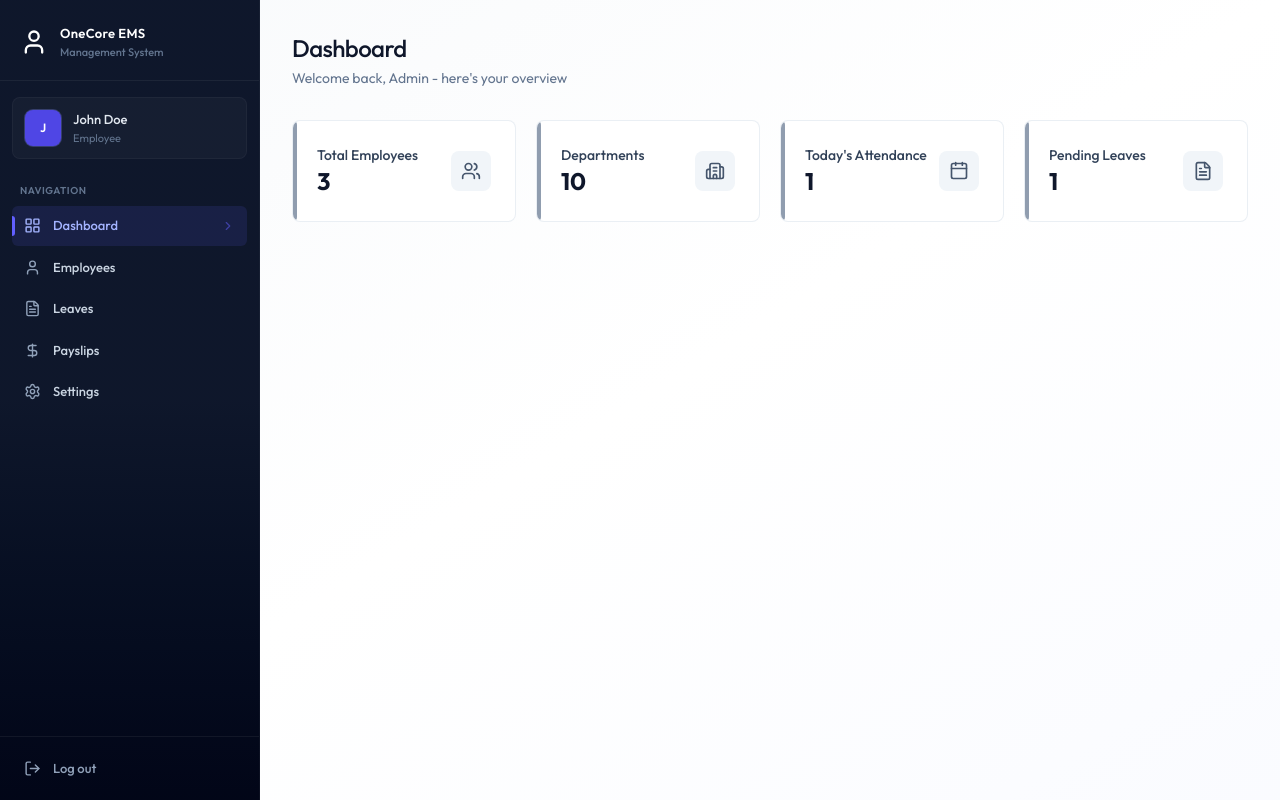
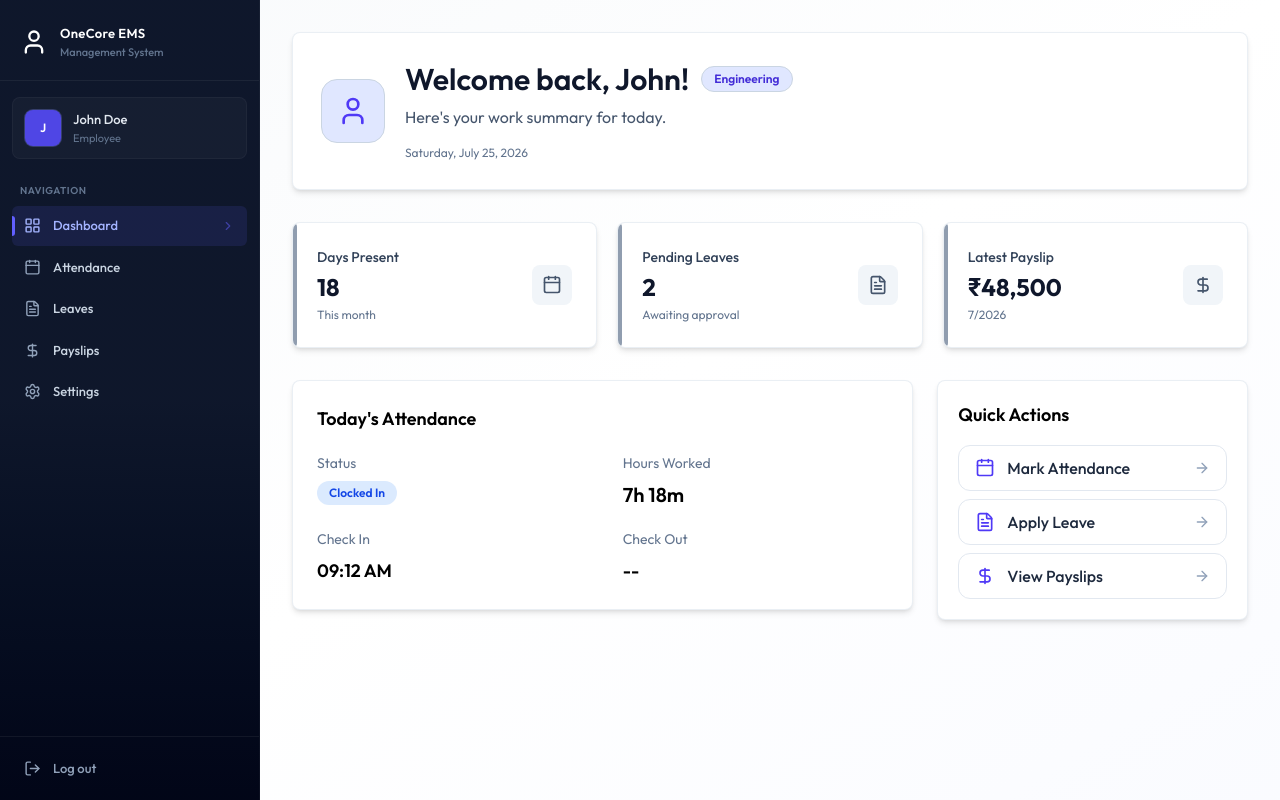
Before and after one commit to hiteshmahajan434/EMS, a React (Vite) app in the folder frontend/: page /dashboard in a window 1280 px wide. Built offline with nearby package versions, Linux system fonts and the light colour scheme; the HTML template or start-up script is replaced by a standard one.

Commit message:
Updated Employee Dashboard UI

```diff
--- a/frontend/src/assets/assets.jsx
+++ b/frontend/src/assets/assets.jsx
@@ -9,11 +9,25 @@ export const dummyAdminDashboardData = {
 };
 
 export const dummyEmployeeDashboardData = {
-    currentMonthAttendance: 20,
+    role: "EMPLOYEE",
+
+    todayAttendance: {
+        checkIn: "2026-08-05T09:12:00.000Z",
+        checkOut: null,
+        totalHours: "7h 18m",
+        status: "Clocked In",
+    },
+
+    presentDays: 18,
+
     pendingLeaves: 2,
+
     latestPayslip: {
-        netSalary: 2000,
+        month: 7,
+        year: 2026,
+        netSalary: 48500,
     },
+
     employee: {
         firstName: "John",
         lastName: "Doe",
--- a/frontend/src/components/EmployeeDashboard.jsx
+++ b/frontend/src/components/EmployeeDashboard.jsx
@@ -1,80 +1,90 @@
-import { ArrowRightIcon, CalendarIcon, DollarSignIcon, FileTextIcon } from 'lucide-react';
-import React from 'react'
-import {Link} from 'react-router-dom'
+import { ArrowRightIcon, CalendarIcon, DollarSignIcon, FileTextIcon, User } from "lucide-react";
+import { Link } from "react-router-dom";
+import PageHero from "./layout/PageHero";
+import TodayAttendance from "./layout/TodayAttendance";
+import QuickActions from "./layout/QuickActions";
 
-const EmployeeDashboard = ({data}) => {
-    const emp = data.employee;
-
+const EmployeeDashboard = ({ data }) => {
     const cards = [
         {
             icon: CalendarIcon,
-            value: data.currentMonthAttendance,
+            value: data.presentDays,
             title: "Days Present",
-            subtitle: "This month"
+            subtitle: "This month",
         },
         {
             icon: FileTextIcon,
             value: data.pendingLeaves,
             title: "Pending Leaves",
-            subtitle: "Awaiting approval"
+            subtitle: "Awaiting approval",
         },
         {
             icon: DollarSignIcon,
-            value: data.latestPayslip ? `$${data.latestPayslip.netSalary?.toLocaleString()}` : "N/A",
+            value: data.latestPayslip
+                ? `₹${data.latestPayslip.netSalary.toLocaleString()}`
+                : "N/A",
             title: "Latest Payslip",
-            subtitle: "Most recent payout"
+            subtitle: data.latestPayslip
+                ? `${data.latestPayslip.month}/${data.latestPayslip.year}`
+                : "No Payslip",
         },
-    ]
+    ];
+
+    const emp = data.employee;
 
     return (
-        <div className='animate-fade-in'>
-            <div className='page-header'>
-                <h1 className='page-title'>
-                    Welcome, {emp?.firstName}
-                </h1>
-                <p className='page-subtitle'>
-                    {emp?.position} - {emp?.department || "No Department"}
-                </p>
-            </div>
+        <div className="animate-fade-in">
+            <PageHero
+                icon={User}
+                title={`Welcome back, ${emp.firstName || "Employee"}!`}
+                badge={emp.department || "Team member"}
+                subtitle={"Here's your work summary for today."}
+            />
 
-            <div className='grid grid-cols-1 sm:grid-cols-3 gap-4 sm:gap-5 mb-8'>
-                {cards.map((card, index) => (
+            <div className="grid grid-cols-1 sm:grid-cols-3 gap-4 sm:gap-5 mb-8">
+                {cards.map((card, index) => {
+                    const Icon = card.icon;
+
+                    return (
                         <div
                             key={index}
-                        className="card card-hover p-5 sm:p-6 relative overflow-hidden group flex items-center justify-between"
+                            className="card card-hover bg-white border border-slate-300 shadow-md rounded-2xl p-5 sm:p-6 relative overflow-hidden group flex items-center justify-between"
                         >
+                            <div className="absolute left-0 top-0 bottom-0 w-1 rounded-r-full bg-slate-500/70 group-hover:bg-indigo-500/70 transition-colors" />
+
                             <div>
-                            <div className='absolute left-0 top-0 bottom-0 w-1 rounded-r-full bg-slate-500/70 group-hover:bg-indigo-500/7' />
-                            <p className='text-sm font-medium text-slate-700'>
+                                <p className="text-sm font-medium text-slate-700">
                                     {card.title}
                                 </p>
-                            <p className='text-2xl font-bold text-slate-900'>
+
+                                <p className="text-2xl font-bold text-slate-900 mt-1">
                                     {card.value}
                                 </p>
+
                                 <p className="text-xs text-slate-500 mt-1">
                                     {card.subtitle}
                                 </p>
                             </div>
-                        <card.icon className='size-10 p-2.5 rounded-lg bg-slate-100  text-slate-600 group-hover:bg-indigo-50  group-hover:text-indigo-600 transition-colors duration-200'/>
+
+                            <Icon className="size-10 p-2.5 rounded-lg bg-slate-100 text-slate-600 group-hover:bg-indigo-50 group-hover:text-indigo-600 transition-colors duration-200" />
                         </div>
-                ))}
+                    );
+                })}
             </div>
-            <div className='flex flex-col sm:flex-row gap-3'>
-                <Link
-                    to="/attendance"
-                    className='btn-primary text-center inline-flex items-center justify-center gap-2'
-                >
-                    Mark Attendance <ArrowRightIcon className='size-4'/>
-                </Link>
-                <Link
-                    to="/leave"
-                    className='btn-secondary text-center'
-                >
-                    Apply for leave
-                </Link>
+
+            <div className="grid grid-cols-1 lg:grid-cols-[2fr_1fr] gap-6 items-start">
+
+                {/* Today's Attendance */}
+
+                <TodayAttendance todayAttendance={data.todayAttendance} />
+
+                {/* Quick Actions */}
+
+                <QuickActions />
+
             </div>
         </div>
-    )
-}
+    );
+};
 
-export default EmployeeDashboard
+export default EmployeeDashboard;
--- a/frontend/src/components/SideBar.jsx
+++ b/frontend/src/components/SideBar.jsx
@@ -17,7 +17,7 @@ const SideBar = () => {
         setMobileOpen(false)
     }, [pathname]);
 
-    const role = "ADMIN" || "EMPLOYEE";
+    const role = "" || "EMPLOYEE";
 
     const navItems = [
         { name: "Dashboard", href: "/dashboard", icon: LayoutGridIcon },
--- /dev/null
+++ b/frontend/src/components/layout/PageHero.jsx
@@ -0,0 +1,45 @@
+import { format } from "date-fns";
+
+function PageHero({ icon: Icon, title, subtitle, badge }) {
+  const today = format(new Date(), "EEEE, MMMM d, yyyy");
+
+  return (
+    <div className="card p-6 sm:p-7 mb-8 bg-white border border-slate-300 shadow-md">
+      <div className="flex flex-col lg:flex-row lg:items-center lg:justify-between gap-6">
+        <div className="flex items-center gap-5">
+          {Icon && (
+            <div className="w-16 h-16 rounded-2xl bg-indigo-100 text-indigo-600 flex items-center justify-center shrink-0 border border-slate-300">
+              <Icon className="w-8 h-8" />
+            </div>
+          )}
+
+          <div>
+            <div className="flex items-center gap-3 flex-wrap">
+              <h1 className="text-2xl sm:text-3xl font-semibold text-slate-900">
+                {title}
+              </h1>
+
+              {badge && (
+                <span className="px-3 py-1 rounded-full bg-indigo-100 text-indigo-700 text-xs font-semibold border border-slate-300">
+                  {badge}
+                </span>
+              )}
+            </div>
+
+            {subtitle && (
+              <p className="text-slate-600 mt-2">
+                {subtitle}
+              </p>
+            )}
+
+            <p className="text-xs text-slate-500 mt-4">
+              {today}
+            </p>
+          </div>
+        </div>
+      </div>
+    </div>
+  );
+}
+
+export default PageHero;
--- /dev/null
+++ b/frontend/src/components/layout/QuickActions.jsx
@@ -0,0 +1,56 @@
+import React from "react";
+import { ArrowRightIcon, CalendarIcon, DollarSignIcon, FileTextIcon } from "lucide-react";
+import { Link } from "react-router-dom";
+
+const QuickActions = () => {
+  const actions = [
+    {
+      title: "Mark Attendance",
+      to: "/attendance",
+      icon: CalendarIcon,
+    },
+    {
+      title: "Apply Leave",
+      to: "/leave",
+      icon: FileTextIcon,
+    },
+    {
+      title: "View Payslips",
+      to: "/payslips",
+      icon: DollarSignIcon,
+    },
+  ];
+
+  return (
+    <div className="card bg-white border border-slate-300 shadow-md rounded-2xl p-5 h-full">
+      <h2 className="text-lg font-semibold mb-4">
+        Quick Actions
+      </h2>
+
+      <div className="space-y-2">
+        {actions.map((action) => {
+          const Icon = action.icon;
+
+          return (
+            <Link
+              key={action.title}
+              to={action.to}
+              className="flex items-center justify-between rounded-xl border border-slate-200 px-4 py-2.5 hover:bg-indigo-50 transition-all duration-200"
+            >
+              <div className="flex items-center gap-3">
+                <Icon className="size-5 text-indigo-600" />
+                <span className="font-medium text-slate-800">
+                  {action.title}
+                </span>
+              </div>
+
+              <ArrowRightIcon className="size-4 text-slate-400" />
+            </Link>
+          );
+        })}
+      </div>
+    </div>
+  );
+};
+
+export default QuickActions;
--- /dev/null
+++ b/frontend/src/components/layout/TodayAttendance.jsx
@@ -0,0 +1,76 @@
+import React from 'react'
+
+const TodayAttendance = ({ todayAttendance }) => {
+    return (
+        <div className="card bg-white border border-slate-300 shadow-md rounded-2xl p-6">
+
+            <h2 className="text-lg font-semibold mb-5">
+                Today's Attendance
+            </h2>
+
+            <div className="grid grid-cols-2 gap-y-5 gap-x-10">
+
+                <div>
+                    <p className="text-sm text-slate-500">
+                        Status
+                    </p>
+
+                    <span
+                        className={`inline-flex mt-2 px-3 py-1 rounded-full text-xs font-semibold ${todayAttendance.status === "Completed"
+                            ? "bg-green-100 text-green-700"
+                            : todayAttendance.status === "Clocked In"
+                                ? "bg-blue-100 text-blue-700"
+                                : "bg-red-100 text-red-700"
+                            }`}
+                    >
+                        {todayAttendance.status}
+                    </span>
+                </div>
+
+                <div>
+                    <p className="text-sm text-slate-500">
+                        Hours Worked
+                    </p>
+
+                    <p className="text-xl font-semibold mt-2">
+                        {todayAttendance.totalHours || "--"}
+                    </p>
+                </div>
+
+                <div>
+                    <p className="text-sm text-slate-500">
+                        Check In
+                    </p>
+
+                    <p className="text-lg font-semibold mt-2">
+                        {todayAttendance.checkIn
+                            ? new Date(todayAttendance.checkIn).toLocaleTimeString([], {
+                                hour: "2-digit",
+                                minute: "2-digit",
+                            })
+                            : "--"}
+                    </p>
+                </div>
+
+                <div>
+                    <p className="text-sm text-slate-500">
+                        Check Out
+                    </p>
+
+                    <p className="text-lg font-semibold mt-2">
+                        {todayAttendance.checkOut
+                            ? new Date(todayAttendance.checkOut).toLocaleTimeString([], {
+                                hour: "2-digit",
+                                minute: "2-digit",
+                            })
+                            : "--"}
+                    </p>
+                </div>
+
+            </div>
+
+        </div>
+    )
+}
+
+export default TodayAttendance
--- a/frontend/src/pages/Dashboard.jsx
+++ b/frontend/src/pages/Dashboard.jsx
@@ -9,7 +9,7 @@ const Dashboard = () => {
   const [loading, setLoading] = useState(true);
 
   useEffect(() => {
-    setData(dummyAdminDashboardData)
+    setData(dummyEmployeeDashboardData)
     setTimeout(() => {
       setLoading(false);
     }, 1000)
```
Lines whose indentation alone changed are shown as unchanged.
